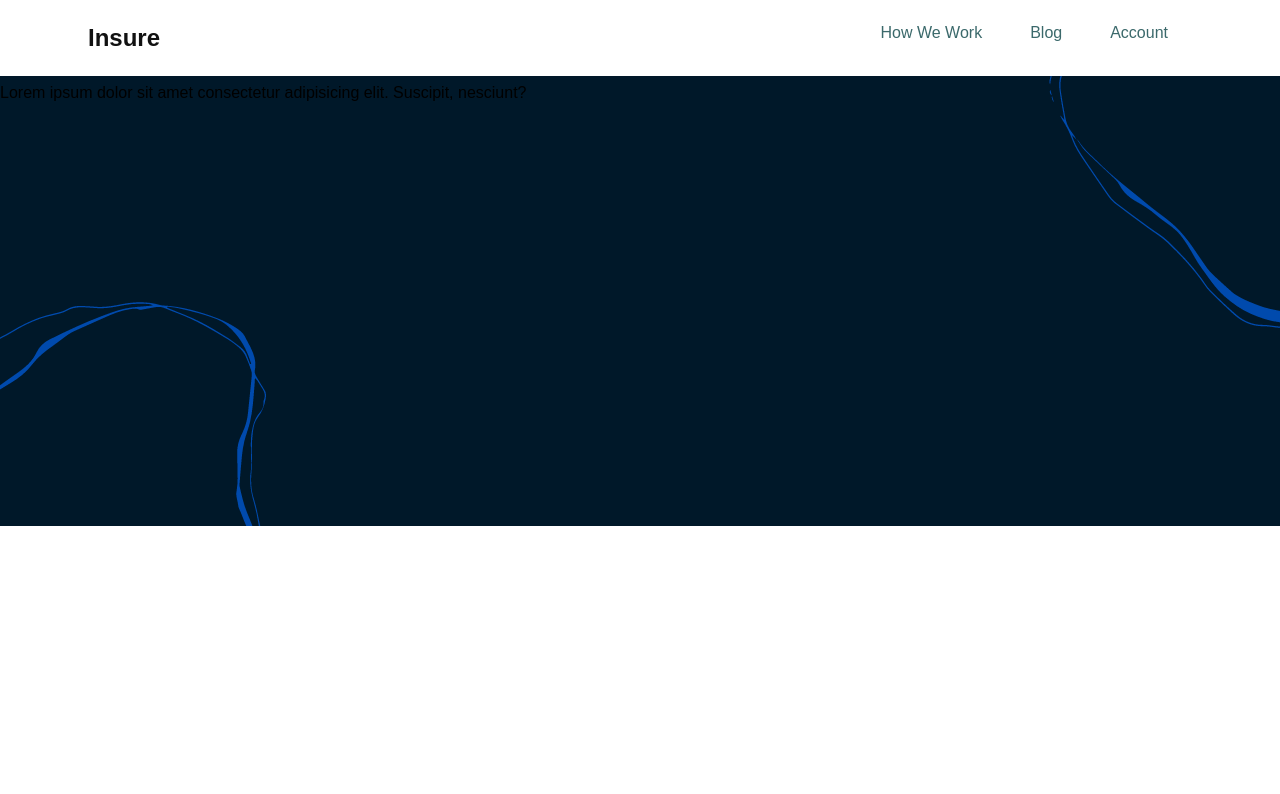
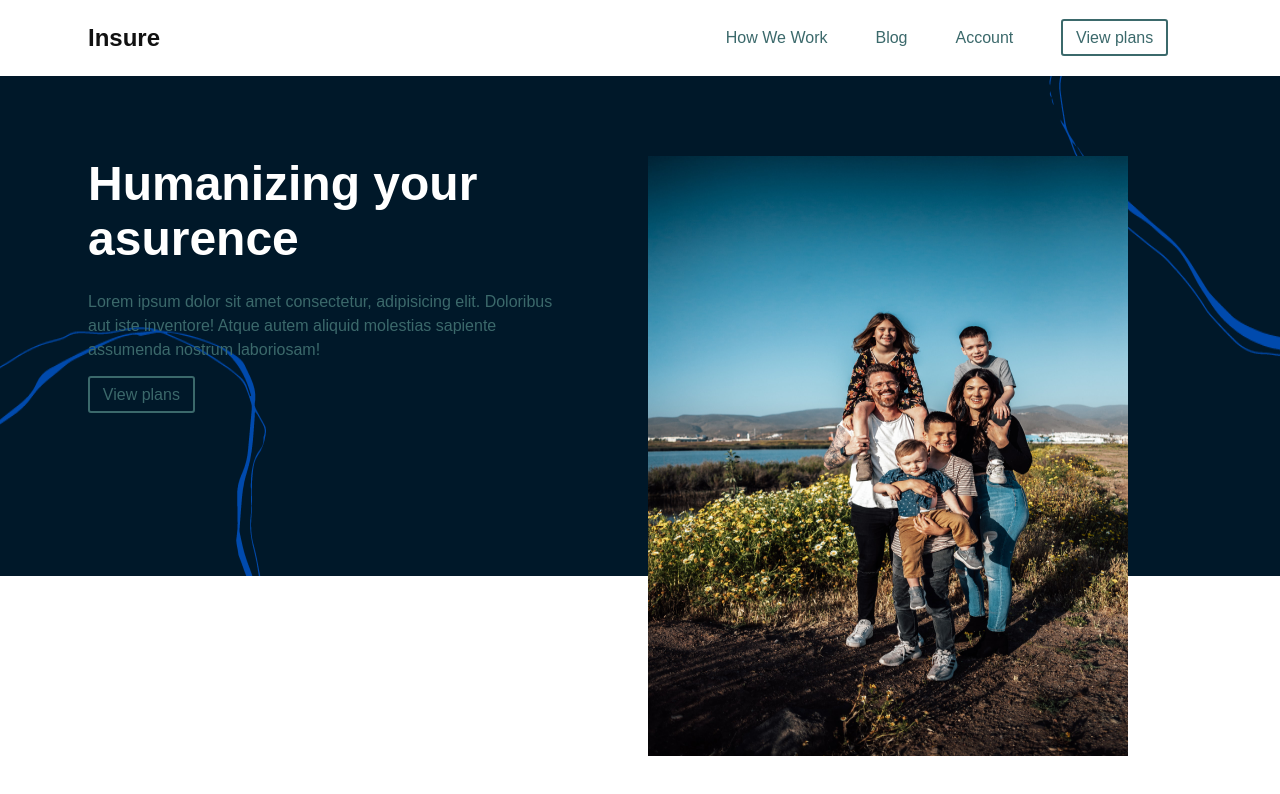
Before and after one commit to JoaoMaiaa/startbox, a React (Vite) app: page / in a window 1280 px wide. Shown: the top 794 px of the page. Built offline with nearby package versions, Linux system fonts and the light colour scheme.

Commit message:
parte do banner quase completo

```diff
--- a/src/App.jsx
+++ b/src/App.jsx
@@ -7,10 +7,25 @@ function App() {
     <>
       <Header />
       <S.Box position="relative">
-        <img width="100%" src="/banner.png "/>
-        <S.Text top="8px" position="absolute">
-          Lorem ipsum dolor sit amet consectetur adipisicing elit. Suscipit, nesciunt?
-        </S.Text>
+        <img width="100%" height="500px" src="/banner.png "/>
+        <S.Container>
+          <S.Box display="flex" wrap="wrap" >
+            <S.Box display="flex" wrap="wrap" color="#fff" margin="3rem 0" padding="--small-spacing" top="8px" position="absolute">
+              <S.Box width="30rem">
+                <S.Heading1 fontSize="3rem" color="#fff">
+                  Humanizing your asurence
+                </S.Heading1>
+                <S.Text margin="1.5rem 0" color="--font-secondary">
+                  Lorem ipsum dolor sit amet consectetur, adipisicing elit. Doloribus aut iste inventore! Atque autem aliquid molestias sapiente assumenda nostrum laboriosam!
+                </S.Text>
+                <S.Button padding="0.5rem 0.8rem" color="#3B696B" href="#" border="2px solid #3B696B" borderRadius="3px">View plans</S.Button>
+              </S.Box>
+              <S.Box margin="0 5rem" position="relative" width="30rem">
+                <S.Img height="600px" width="100%" src="/family.jpg" />
+              </S.Box>
+            </S.Box>
+          </S.Box>
+        </S.Container>
       </S.Box>
     </>
   )
--- a/src/components/Header/header.jsx
+++ b/src/components/Header/header.jsx
@@ -1,5 +1,3 @@
-// import Button from '../Button/button'
-
 import * as S from '../../styles'
 
 const Header = () => {
@@ -7,14 +5,14 @@ const Header = () => {
     <>
       <header>
         <S.Container>
-          <S.Box padding="--small-spacing" display="flex" justifyContent="space-between">
+          <S.Box alignItems="center" padding="--small-spacing" wrap="wrap"  display="flex" justifyContent="space-between">
             <S.Heading2>Insure</S.Heading2>
               <ul>
-                <S.Box display="flex">
+                <S.Box display="flex" wrap="wrap">
                   <a href="#"><li>How We Work</li></a>
                   <a href="#"><li>Blog</li></a>
                   <a href="#"><li>Account</li></a>
-                {/* <Button buttonName='View Plans' link="#"/> */}
+                  <li><S.Button padding="0.5rem 0.8rem" href="#" border="2px solid #3B696B" borderRadius="3px">View plans</S.Button></li>
                 </S.Box>
               </ul>
           </S.Box>
--- a/src/global.js
+++ b/src/global.js
@@ -20,6 +20,7 @@ const Global = createGlobalStyle`
         box-sizing:border-box;
         @import url('https://fonts.googleapis.com/css2?family=Poppins:wght@300;400;500;600;700&display=swap');
         font-family: 'Poppins', sans-serif;
+        // overflow-y:hidden;
     }
 
     a {
@@ -29,10 +30,21 @@ const Global = createGlobalStyle`
 
     li {
         list-style:none;
+        margin: 0 var(--small-spacing);
     }
 
     h1,h2,h3,h4,h5,h6{
         color:var(--font-primary);
+    }
+
+    p{
+        line-height:1.5rem;
+    }
+
+    img{
+        background-size:cover;
+        background-position:center;
+        background-repeat:no-repeat;
     }
 
     @keyframes slide {
--- a/src/styles.js
+++ b/src/styles.js
@@ -7,22 +7,19 @@ export const Container = styled.section`
 `
 export const Box = styled.div`
     padding:var(${props=> props.padding ? props.padding : ''});
-    margin:var(${props=> props.margin ? props.margin : ''});
+    margin:${props=> props.margin ? props.margin : ''};
     color:${props=> props.color ? props.color : ''};
     display:${props=> props.display ? props.display : ''};
     justify-content:${props=> props.justifyContent ? props.justifyContent : ''};
     align-items:${props=> props.alignItems ? props.alignItems : ''};
+    flex-wrap: ${props=> props.wrap ? props.wrap : ''};
     background-color:var(${({bg})=>bg}); // destructure
     width:${props=> props.width ? props.width : ''};
     height:${props=> props.height ? props.height : ''};
     border:${props=> props.border ? props.border : ''};
     border-radius:${props=> props.borderRadius ? props.borderRadius : ''};
     position:${props=> props.position ? props.position : ''};
-
-    a{
-        color:${props=> props.color ? props.color : ''};
-        margin:0 var(--small-spacing);
-    }
+    top:${props=> props.top ? props.top : ''} ;
 `
 export const Text = styled.p`
     font-size:${props=> props.fontSize ? props.fontSize : ''};
@@ -30,13 +27,14 @@ export const Text = styled.p`
     font-weight:${props=> props.weight ? props.weight : ''};
     text-align:${props=> props.align ? props.align : ''} ;
     margin:${props=> props.margin ? props.margin : ''} ;
+    padding:${props=> props.padding ? props.padding : ''} ;
     top:${props=> props.top ? props.top : ''} ;
     position:${props=> props.position ? props.position : ''};
 
 `
 export const Heading1 = styled.h1`
     font-size:${props=> props.fontSize ? props.fontSize : ''};
-    color:var(${props=> props.color ? props.color : ''});
+    color:${props=> props.color ? props.color : ''};
     font-weight:${props=> props.weight ? props.weight : ''};
     text-align:${props=> props.align ? props.align : ''} ;
 `
@@ -50,6 +48,22 @@ export const Heading2 = styled.h2`
 export const Img = styled.img`
     background-size:cover;
     background-repeat: no-repeat;
+    background-position:center;
     width:${props => props.width ? props.width : ''};
     min-height:${props => props.height ? props.height : ''};
 `
+
+export const Button = styled.a`
+    text-decoration:none;
+    margin:${props=> props.margin ? props.margin : ''} 0;
+    padding:${props=> props.padding ? props.padding : ''};
+    color:${props=> props.color ? props.color : ''};
+    border:${props=> props.border ? props.border : ''};
+    border-radius:${props=> props.borderRadius ? props.borderRadius : ''};
+    background-color:var(${({bg})=>bg}); // destructure
+
+    &:hover{
+        background-color:#3B696B;
+        color:#fff;
+    }
+`
```
Also changed, not shown: src/components/Button/button.jsx (deleted, +0 -11 lines), src/components/Button/styles.js (deleted, +0 -10 lines), public/family.jpg (added).
